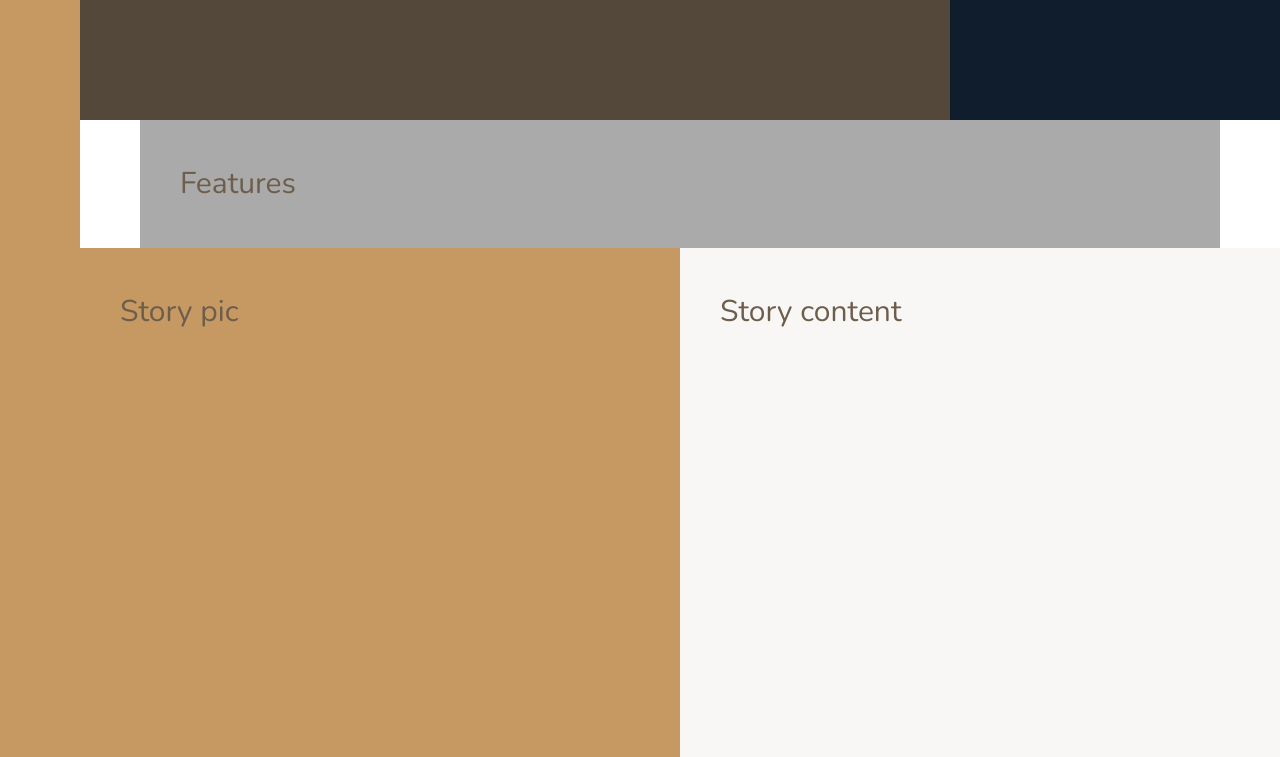
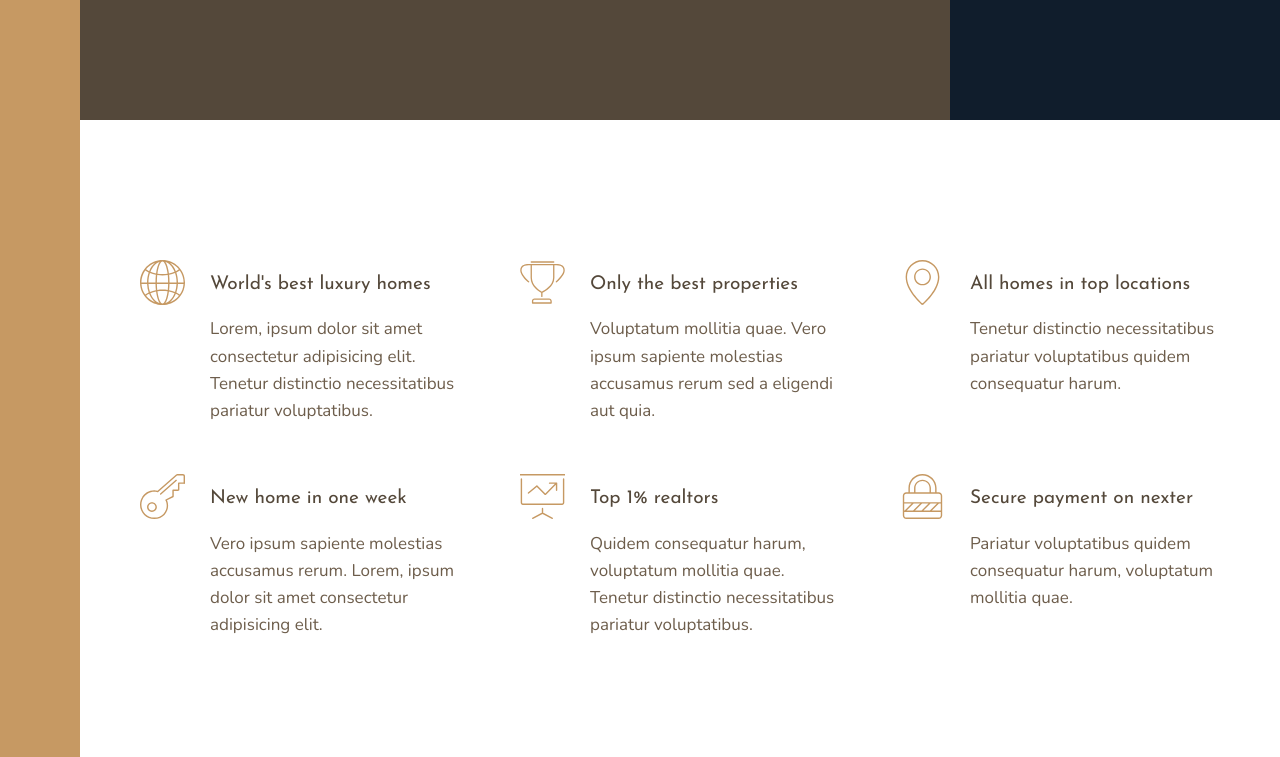
Before and after one commit to csergey8/Nexter, a website: page index.html in a window 1280 px wide. Shown: the part 520-1277 px from the top of the page. Drawn offline with nearby package versions, Linux system fonts and the light colour scheme.

Commit message:
finished feature component

```diff
--- a/index.html
+++ b/index.html
@@ -22,7 +22,72 @@
             Realtors
         </div>
         <section class="features">
-            Features
+            <div class="feature">
+                <svg class="feature__icon">
+                    <use xlink:href="img/sprite.svg#icon-global"></use>
+                </svg>
+                <h4 class="heading-4 heading-4--dark">
+                    World's best luxury homes
+                </h4>
+                <p class="feature__text">
+                    Lorem, ipsum dolor sit amet consectetur adipisicing elit. Tenetur distinctio necessitatibus pariatur voluptatibus.
+                </p>
+            </div>
+            <div class="feature">
+                <svg class="feature__icon">
+                    <use xlink:href="img/sprite.svg#icon-trophy"></use>
+                </svg>
+                <h4 class="heading-4 heading-4--dark">
+                    Only the best properties
+                </h4>
+                <p class="feature__text">
+                    Voluptatum mollitia quae. Vero ipsum sapiente molestias accusamus rerum sed a eligendi aut quia.
+                </p>
+            </div>
+            <div class="feature">
+                <svg class="feature__icon">
+                    <use xlink:href="img/sprite.svg#icon-map-pin"></use>
+                </svg>
+                <h4 class="heading-4 heading-4--dark">
+                 All homes in top locations
+                </h4>
+                <p class="feature__text">
+                    Tenetur distinctio necessitatibus pariatur voluptatibus quidem consequatur harum.
+                </p>
+            </div>
+            <div class="feature">
+                <svg class="feature__icon">
+                    <use xlink:href="img/sprite.svg#icon-key"></use>
+                </svg>
+                <h4 class="heading-4 heading-4--dark">
+                    New home in one week
+                </h4>
+                <p class="feature__text">
+                    Vero ipsum sapiente molestias accusamus rerum. Lorem, ipsum dolor sit amet consectetur adipisicing elit.
+                </p>
+            </div>
+            <div class="feature">
+                <svg class="feature__icon">
+                    <use xlink:href="img/sprite.svg#icon-presentation"></use>
+                </svg>
+                <h4 class="heading-4 heading-4--dark">
+                    Top 1% realtors
+                </h4>
+                <p class="feature__text">
+                    Quidem consequatur harum, voluptatum mollitia quae. Tenetur distinctio necessitatibus pariatur voluptatibus.
+                </p>
+            </div>
+            <div class="feature">
+                <svg class="feature__icon">
+                    <use xlink:href="img/sprite.svg#icon-lock"></use>
+                </svg>
+                <h4 class="heading-4 heading-4--dark">
+                    Secure payment on nexter
+                </h4>
+                <p class="feature__text">
+                    Pariatur voluptatibus quidem consequatur harum, voluptatum mollitia quae.
+                </p>
+            </div>
         </section>
 
         <div class="story__pictures">
--- a/sass/_base.scss
+++ b/sass/_base.scss
@@ -40,8 +40,4 @@ body {
     grid-template-columns: [sidebar-start] 8rem [sidebar-end full-start]
     minmax(6rem, 1fr) [center-start] repeat(8, [col-start] minmax(min-content, 14rem) [col-end]) [center-end] minmax(6rem, 1fr) [full-end];
 
-    & > * {
-        padding: 4rem;
-        font-size: 3rem;
-    }
 }
--- a/sass/_features.scss
+++ b/sass/_features.scss
@@ -1,4 +1,32 @@
 .features {
-    background-color: $color-grey-light-2;
     grid-column: center-start / center-end;
+    margin: 15rem 0;
+
+    display: grid;
+    //grid-template-columns: repeat(3, 1fr);
+    grid-template-columns: repeat(auto-fit, minmax(25rem, 1fr));
+    grid-gap: 6rem;
+    align-items: start;
 }
+
+.feature {
+
+    display: grid;
+    grid-template-columns: min-content 1fr;
+    grid-row-gap: 1.5rem;
+    grid-column-gap: 2.5rem;
+
+    &__icon {
+        fill: $color-primary;
+        width: 4.5rem;
+        height: 4.5rem;
+        grid-row: 1 / span 2;
+        transform: translateY(-1rem);
+    }
+
+    &__text {
+        font-size: 1.7rem;
+
+    }
+
+}
--- a/sass/_typography.scss
+++ b/sass/_typography.scss
@@ -0,0 +1,29 @@
+%heading {
+    font-family: $font-display;
+    font-weight: 400;
+}
+
+.heading-1 {
+    @extend %heading;
+}
+
+.heading-2 {
+    @extend %heading;
+}
+
+.heading-3 {
+    @extend %heading;
+}
+
+.heading-4 {
+    @extend %heading;
+    font-size: 1.9rem;
+
+    &--light {
+        color: $color-grey-light-1;
+    }
+
+    &--dark {
+        color: $color-grey-dark-1;
+    }
+}
```
Also changed, not shown: css/style.css.
